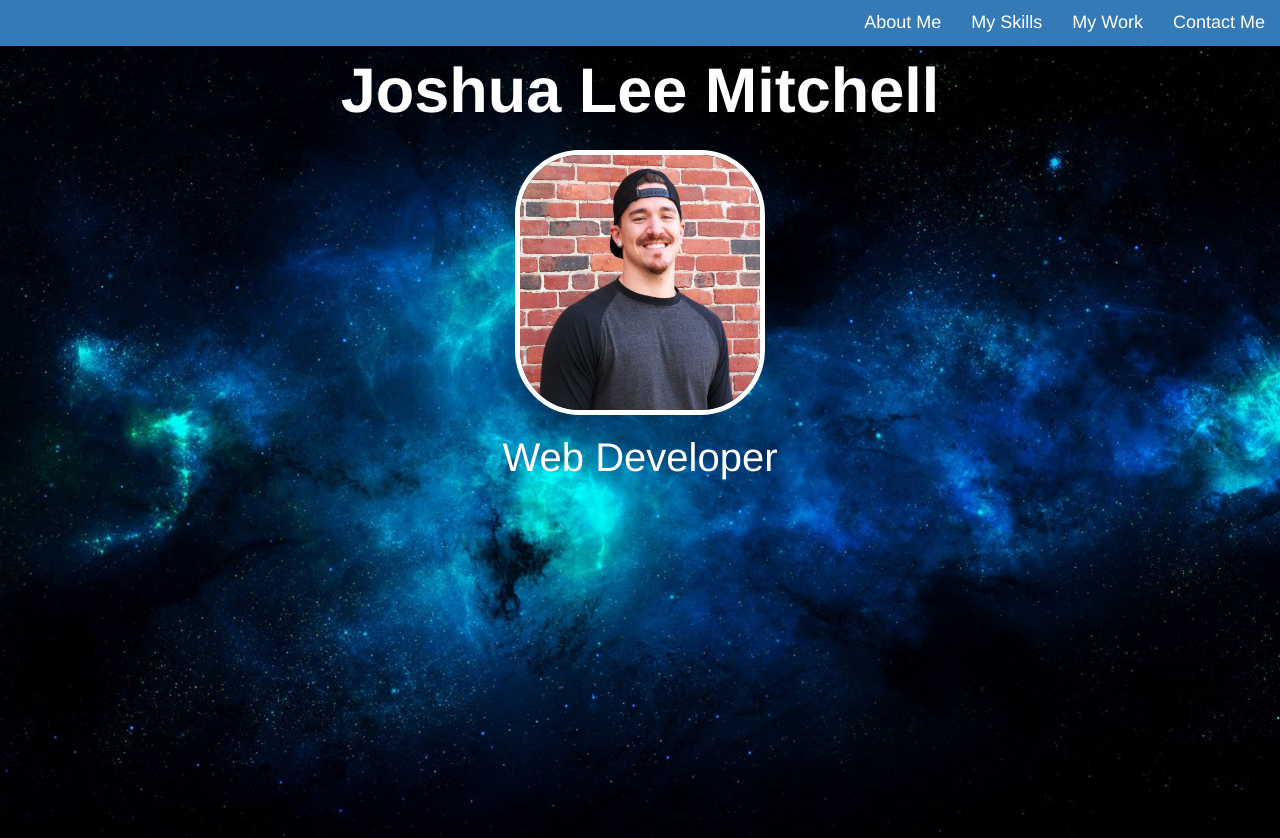
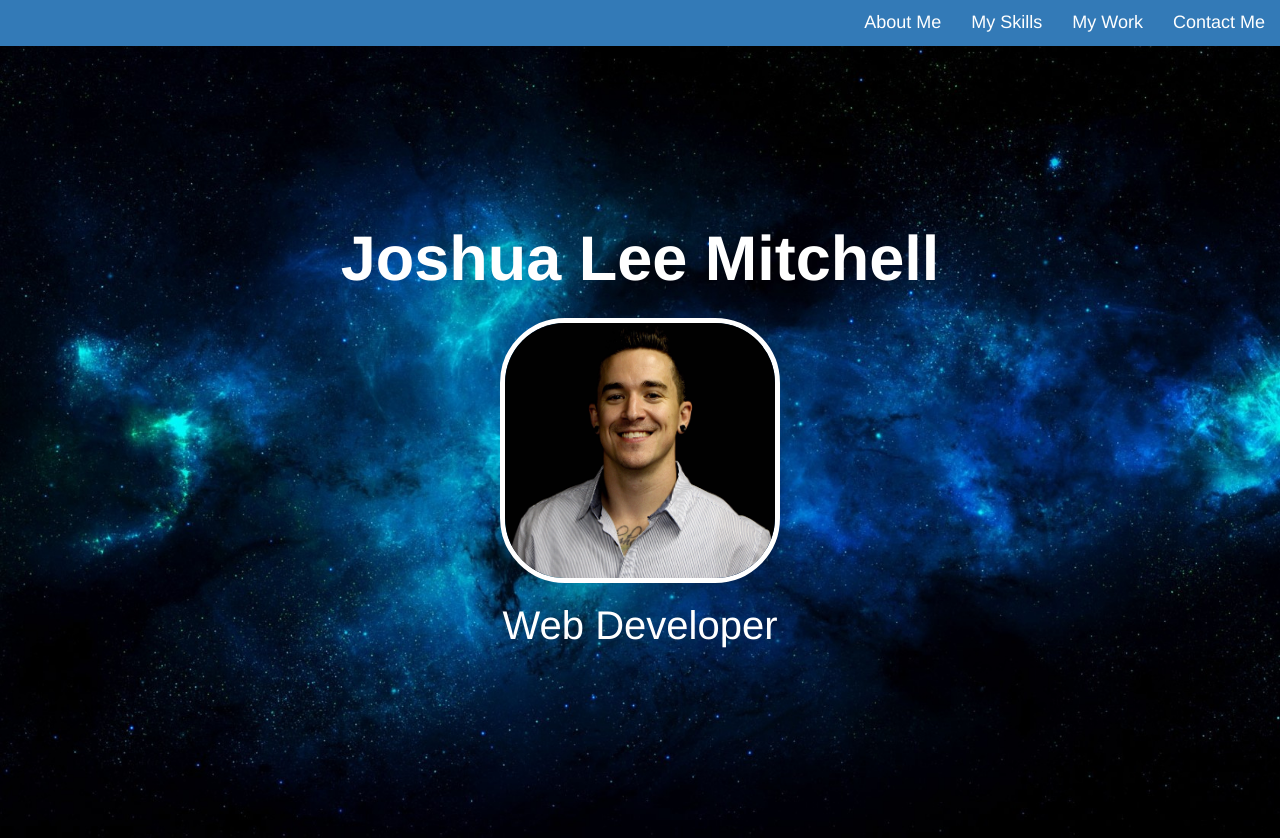
Before and after one commit to jlmitch1989/portfolio, a website: page index.html in a window 1280 px wide. Shown: the top 838 px of the page. Drawn offline with nearby package versions, Linux system fonts and the light colour scheme; files that its build step writes are made by us from their sources.

Commit message:
Change profile picture
Adjusted the width as needed.

```diff
--- a/assets/styles/css/stylish-portfolio.css
+++ b/assets/styles/css/stylish-portfolio.css
@@ -77,7 +77,7 @@ body {
 .my-pic {
   margin-top: 15px;
   height: 265px;
-  width: 250px;
+  width: 280px;
   border: 5px solid white;
   border-radius: 65px;
 }
@@ -179,7 +179,7 @@ body {
 }
 
 .text-vertical-center {
-    /*display: table-cell;*/
+    display: table-cell;
     text-align: center;
     vertical-align: middle;
 }
--- a/index.html
+++ b/index.html
@@ -38,7 +38,7 @@
     <header id="top" class="header">
         <div class="text-vertical-center">
             <h1 class="name-title">Joshua Lee Mitchell</h1>
-            <img class="my-pic" src="assets/img/me-3.jpg" alt="" />
+            <img class="my-pic" src="assets/img/pro-pic.jpg" alt="" />
             <h3 class="job-title">Web Developer</h3>
             <br>
         </div>
```
Also changed, not shown: assets/img/pro-pic.jpg (added), assets/img/profile-pic.jpg (added).
